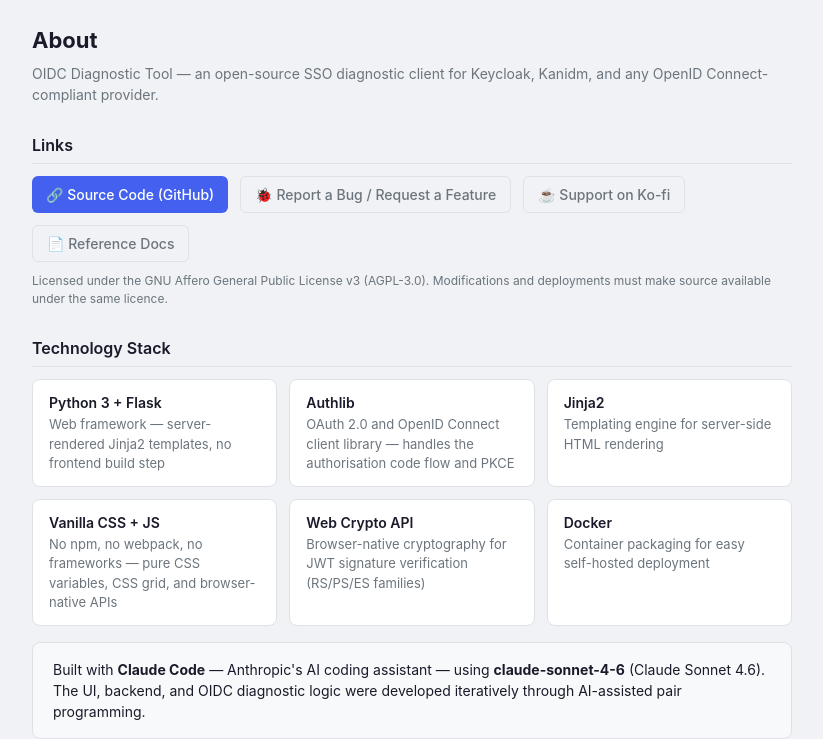
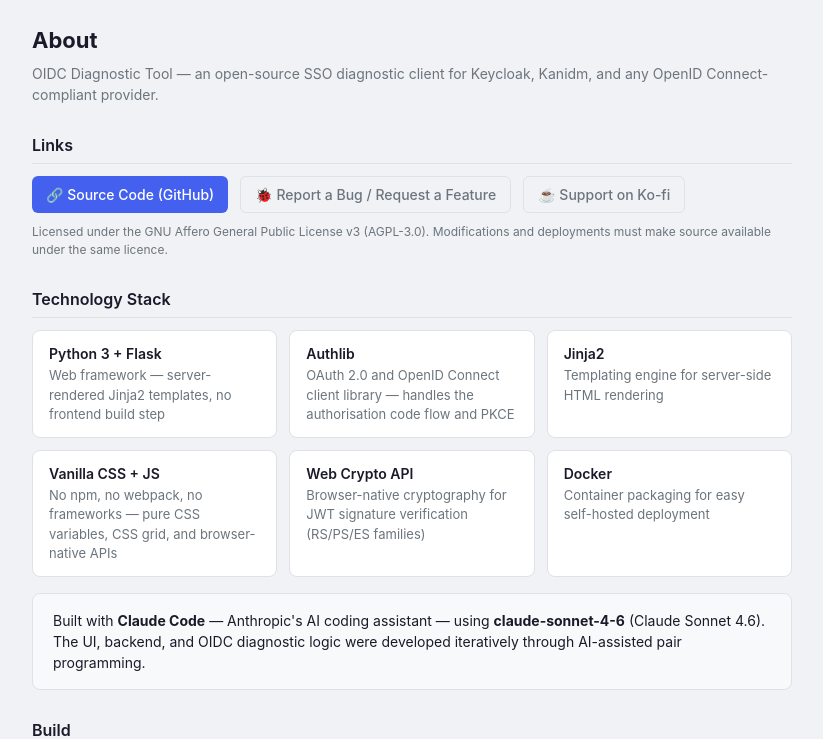
Before and after one commit to tfindley/oidc-diagnositcs, a Flask app: page /about in a window 1280 px wide. Shown: the part 52-791 px from the top of the page, without its empty margins (228-1051 px from the left). Run offline with Flask 3, Linux system fonts and the light colour scheme.

Commit message:
fix: Identity Brokering ascii diagram alignment fix: remove redundant link in about

```diff
--- a/templates/about.html
+++ b/templates/about.html
@@ -37,11 +37,8 @@
          class="btn btn-primary">&#128279; Source Code (GitHub)</a>
       <a href="{{ github_url }}/issues" target="_blank" rel="noopener"
          class="btn btn-ghost">&#128030; Report a Bug / Request a Feature</a>
-      {% if kofi_url %}
       <a href="{{ kofi_url }}" target="_blank" rel="noopener"
          class="btn btn-ghost">&#9749; Support on Ko-fi</a>
-      {% endif %}
-      <a href="{{ url_for('reference') }}" class="btn btn-ghost">&#128196; Reference Docs</a>
     </div>
     <p class="text-muted" style="font-size:0.75rem;margin-top:10px;">
       Licensed under the GNU Affero General Public License v3 (AGPL-3.0).
--- a/templates/reference.html
+++ b/templates/reference.html
@@ -180,21 +180,21 @@
   │◄──────────────────│                   │                   │
   │                   │                   │                   │
   │  GET /authorize   │                   │                   │
-  │ ──────────────────────────────────────►│                   │
+  │ ─────────────────────────────────────►│                   │
   │                   │                   │ 302 → upstream    │
   │                   │                   │ /authorize        │
   │◄──────────────────────────────────────│                   │
   │                   │                   │                   │
   │  GET /authorize   │                   │                   │
   │  (upstream IdP)   │                   │                   │
-  │ ──────────────────────────────────────────────────────────►│
+  │ ─────────────────────────────────────────────────────────►│
   │                   │                   │                   │  Show login UI
   │  User logs in     │                   │                   │
   │◄──────────────────────────────────────────────────────────│
   │                   │                   │                   │
   │  302 → Keycloak   │                   │                   │
   │  /callback+code   │                   │                   │
-  │ ──────────────────────────────────────►│                   │
+  │ ─────────────────────────────────────►│                   │
   │                   │                   │ POST /token       │
   │                   │                   │──────────────────►│
   │                   │                   │  id_token,        │
```
